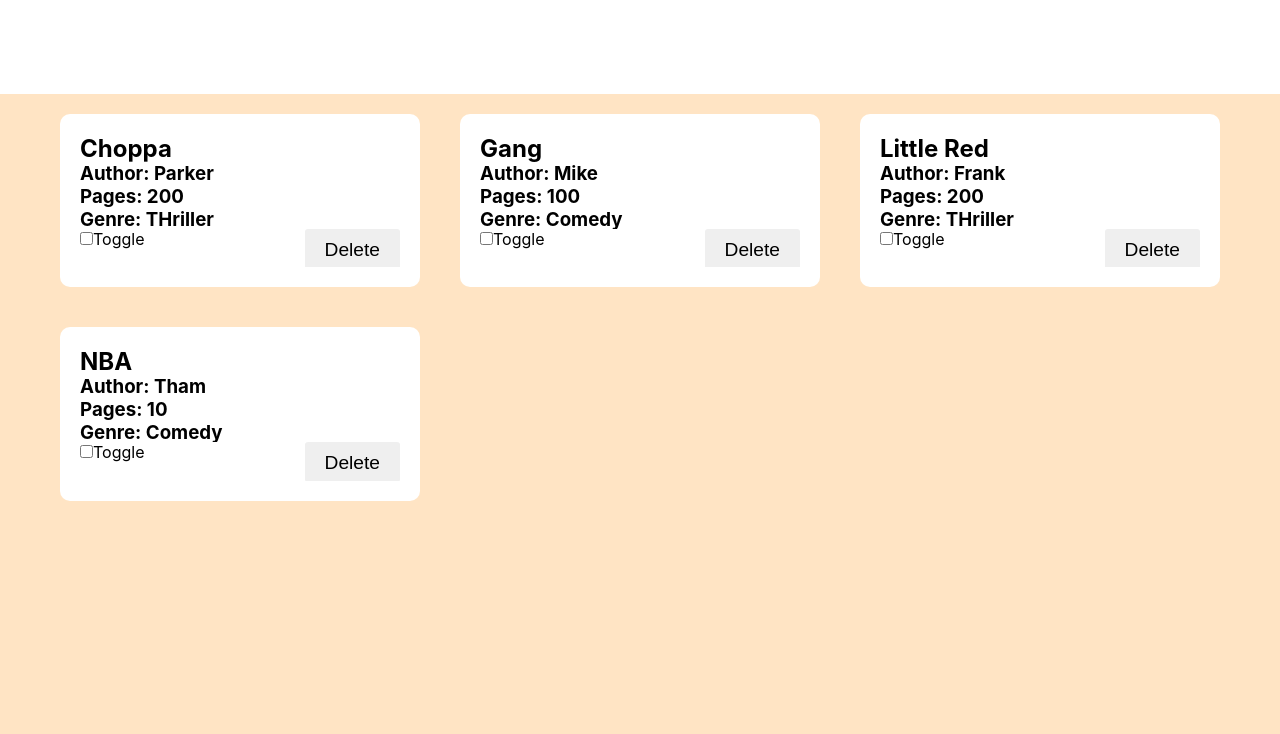
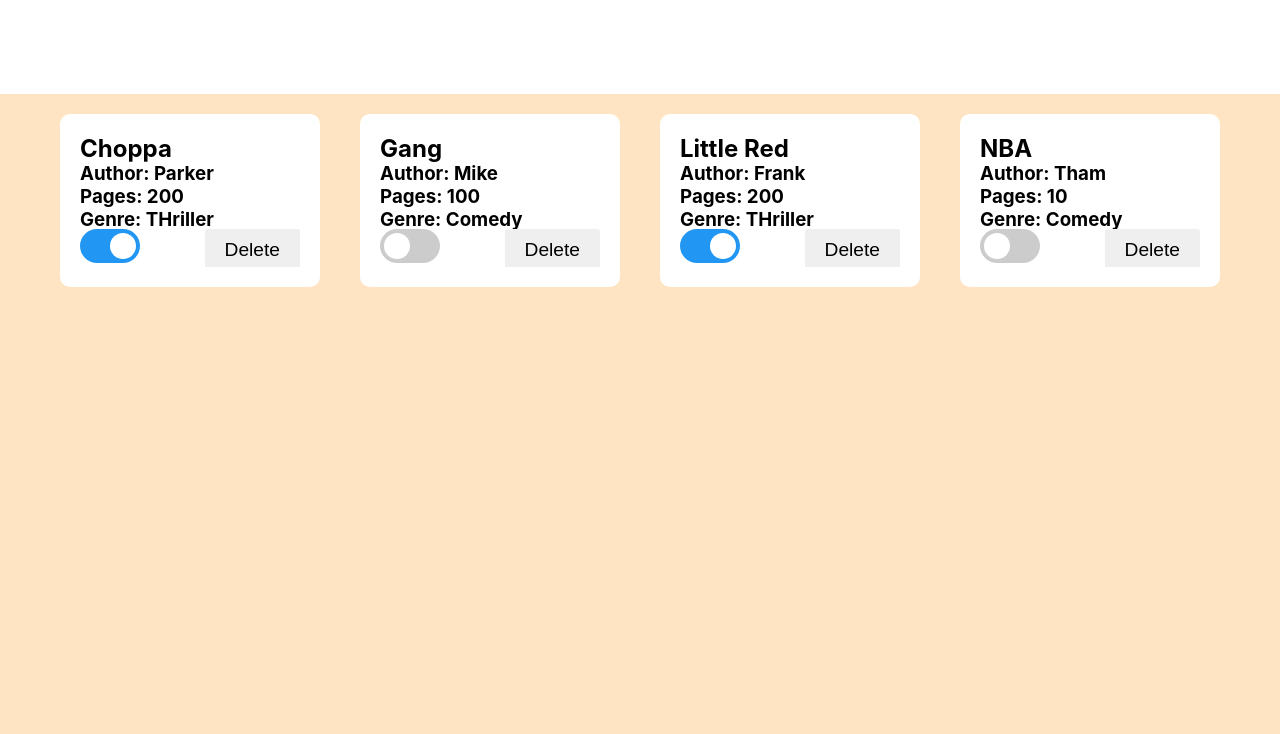
Before and after one commit to pfishe13/odin-library, a plain HTML site: page index.html in a window 1280 px wide. Shown: the part 66-800 px from the top of the page. Drawn offline with Linux system fonts and the light colour scheme.

Commit message:
Add read checkbox and delete button. Both fuctional

```diff
--- a/index.html
+++ b/index.html
@@ -11,7 +11,7 @@
 <body>
     <div class="header">
         <h3>Library</h3>
-        <button class="open-button" onclick="openForm()">Open Form</button>
+        <button class="open-button" onclick="openForm()">Add Book</button>
     </div>
     <div id="book-container"></div>
     <!-- Add Book -->
--- a/index.js
+++ b/index.js
@@ -1,7 +1,8 @@
 let myLibrary = [];
-
+let totalBooks = 0;
 
 function Book(title, author, numPages, genre, haveRead) {
+    this.id = totalBooks;
     this.title = title;
     this.author = author;
     this.numPages = numPages;
@@ -10,27 +11,24 @@ function Book(title, author, numPages, genre, haveRead) {
 }
 
 let Book1 = new Book("Choppa", "Parker", 200, "THriller", true);
+addBookToLibrary(Book1);
 let Book2 = new Book("Gang", "Mike", 100, "Comedy", false);
+addBookToLibrary(Book2);
 let Book3 = new Book("Little Red", "Frank", 200, "THriller", true);
+addBookToLibrary(Book3);
 let Book4 = new Book("NBA", "Tham", 10, "Comedy", false);
-myLibrary.push(Book1);
-myLibrary.push(Book2);
-myLibrary.push(Book3);
-myLibrary.push(Book4);
-loadBooks();
-
+addBookToLibrary(Book4);
 
 function addBookToLibrary(newBook) {
+    totalBooks++;
     myLibrary.push(newBook);
     loadBooks();
 }
 
-function deleteBook(book) {
-    console.log(book);
-    // console.log(book);
-    // console.log(`Deleting this book: ${book}`);
+function deleteBook(e) {
+    const bookID = e.target.id;
+    const book = myLibrary.find(book => book.id == bookID);
     let bookIndex = myLibrary.indexOf(book);
-    console.log(bookIndex);
     myLibrary.splice(bookIndex, 1);
     loadBooks();
 }
@@ -57,9 +55,30 @@ function loadBooks() {
             <h3>Genre: ${Book.genre}</h3>
         </div>
         <div class="book-buttons">
-            <div><input type="checkbox" id="switch" /><label for="switch">Toggle</label></div>
-            <button onclick="deleteBook()">Delete</button>
+            <label class="switch">
+                <input type="checkbox" id="switch">
+                <span class="slider round"></span>
+            </label>
+            <button id=${Book.id}>Delete</button>
         </div>`;
+
+        // Add event listener to delete button
+        const buttonElement = newBookCard.querySelector("button");
+        buttonElement.addEventListener('click', deleteBook);
+
+        const checkbox = newBookCard.querySelector("#switch");
+        if (Book.haveRead) {
+            checkbox.checked = true;
+        }
+
+        // Add event listener to read sitch
+        checkbox.addEventListener('change', e => {
+            if(e.target.checked) {
+                Book.haveRead = true;
+            } else {
+                Book.haveRead = false;
+            }
+        })
 
         books.appendChild(newBookCard);
     });
--- a/styles.css
+++ b/styles.css
@@ -17,7 +17,7 @@ body {
 #book-container {
   padding: 0 40px;
   display: grid;
-  grid-template-columns: repeat(3, 1fr);
+  grid-template-columns: repeat(4, 1fr);
   grid-template-rows: repeat(3, 1fr);
   background-color: bisque;
   height: 80vh;
@@ -76,3 +76,66 @@ button {
   border-radius: 3px;
   font-size: 1.2em;
 }
+
+/* For Custom Switch, from W3 schools */
+/* The switch - the box around the slider */
+.switch {
+  position: relative;
+  display: inline-block;
+  width: 60px;
+  height: 34px;
+}
+
+/* Hide default HTML checkbox */
+.switch input {
+  opacity: 0;
+  width: 0;
+  height: 0;
+}
+
+/* The slider */
+.slider {
+  position: absolute;
+  cursor: pointer;
+  top: 0;
+  left: 0;
+  right: 0;
+  bottom: 0;
+  background-color: #ccc;
+  -webkit-transition: 0.4s;
+  transition: 0.4s;
+}
+
+.slider:before {
+  position: absolute;
+  content: "";
+  height: 26px;
+  width: 26px;
+  left: 4px;
+  bottom: 4px;
+  background-color: white;
+  -webkit-transition: 0.4s;
+  transition: 0.4s;
+}
+
+input:checked + .slider {
+  background-color: #2196f3;
+}
+
+input:focus + .slider {
+  box-shadow: 0 0 1px #2196f3;
+}
+
+input:checked + .slider:before {
+  -webkit-transform: translateX(26px);
+  -ms-transform: translateX(26px);
+  transform: translateX(26px);
+}
+
+.slider.round {
+  border-radius: 34px;
+}
+
+.slider.round:before {
+  border-radius: 50%;
+}
```
